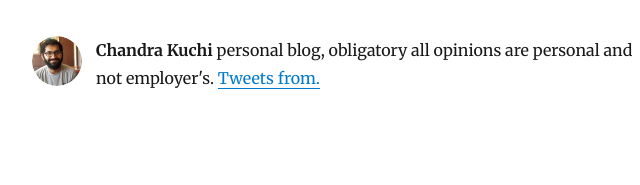
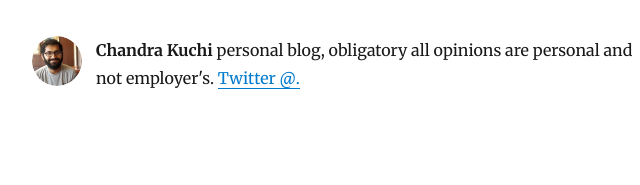
Before and after one commit to kck325/ckuchi-blog, a Gatsby site: page / in a window 1280 px wide. Shown: the part 188-373 px from the top of the page, 293-933 px from the left. Built offline with nearby package versions, Linux system fonts and the light colour scheme; Gatsby itself is replaced by a stand-in of ours; some packages are replaced by stand-ins of ours.

Commit message:
fix config issues

```diff
--- a/gatsby-config.js
+++ b/gatsby-config.js
@@ -3,7 +3,7 @@ module.exports = {
     title: `Fun things @ work`,
     author: `Chandra Kuchi`,
     description: `Mostly professional and may be some personal travails.`,
-    siteUrl: ``,
+    siteUrl: `https://blog.ckuchi.com`,
     social: {
       twitter: `ckkuchi`,
     },
--- a/src/components/bio.js
+++ b/src/components/bio.js
@@ -57,7 +57,7 @@ const Bio = () => {
         <strong>{author}</strong> personal blog, obligatory all opinions are personal and not employer's.
         {` `}
         <a href={`https://twitter.com/${social.twitter}`}>
-          Tweets from.
+          Twitter @.
         </a>
       </p>
     </div>
```
